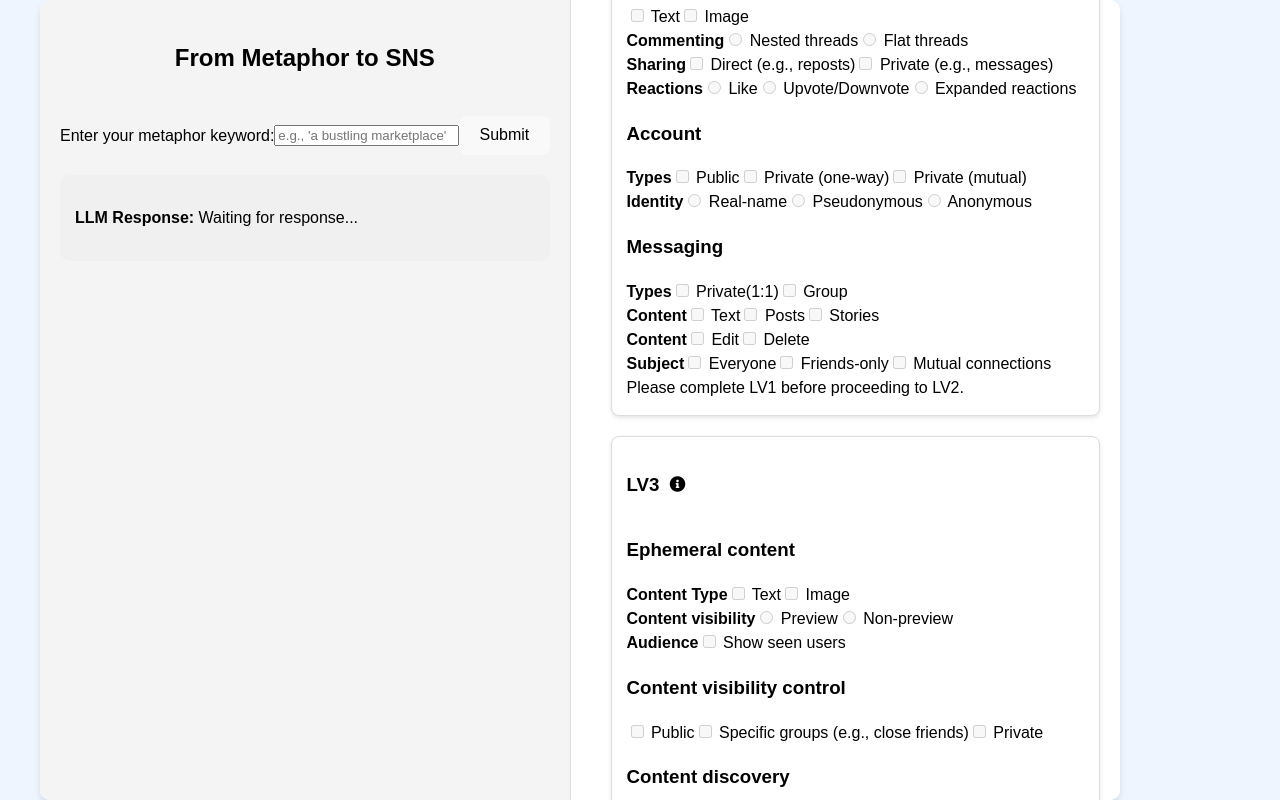
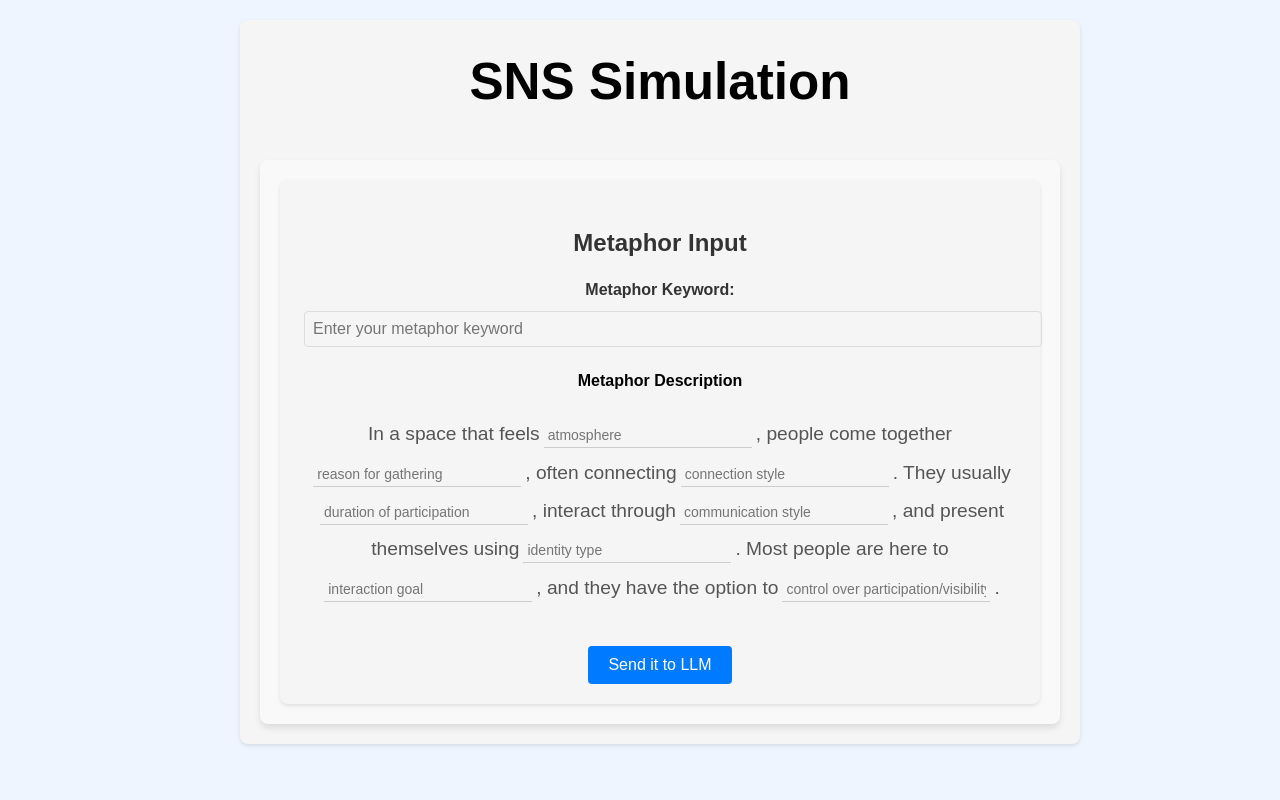
Before and after one commit to marticodes/SNSsimulation, a React (Vite) app: page / in a window 1280 px wide. Built offline with nearby package versions, Linux system fonts and the light colour scheme.

Commit message:
ver4 intergated

```diff
--- a/src/App.css
+++ b/src/App.css
@@ -1,16 +1,152 @@
+html, body {
+  margin: 0;
+  padding: 0;
+  height: 100%;
+  width: 100%;
+}
+
 body {
   font-family: Arial, sans-serif;
-  margin: 0;
-  padding: 0;
   background-color: #eef5ff;
   color: #000000;
   display: flex;
   justify-content: center;
   align-items: center;
-  height: 100vh;
-  overflow: auto;
+  overflow-y: auto;
 }
 
+.App {
+  text-align: center;
+  width: 100%;
+  min-height: 100vh;
+  display: flex;
+  flex-direction: column;
+  position: relative;
+}
+
+.App-header {
+  padding: 20px;
+  color: rgb(0, 0, 0);
+  width: 100%;
+  position: fixed;
+  top: 0;
+  left: 0;
+  right: 0;
+  z-index: 100;
+}
+
+main {
+  display: flex;
+  flex-direction: column;
+  padding: 20px;
+  gap: 30px;
+  width: 100%;
+  overflow-y: auto;
+}
+
+.metaphor-section {
+  width: 100%;
+  max-width: 800px;
+  margin: 0 auto;
+  padding: 20px;
+  background-color: #f5f5f5;
+  border-radius: 8px;
+  box-shadow: 0 2px 4px rgba(0, 0, 0, 0.1);
+}
+
+.panels-section {
+  display: flex;
+  gap: 20px;
+  padding: 20px;
+  justify-content: center;
+  flex-wrap: wrap;
+}
+
+.panel {
+  flex: 1;
+  min-width: 300px;
+  max-width: 400px;
+  background-color: #f5f5f5;
+  border-radius: 8px;
+  padding: 20px;
+  box-shadow: 0 2px 4px rgba(0, 0, 0, 0.1);
+  margin-bottom: 20px;
+}
+
+.panel h3 {
+  margin-top: 0;
+  margin-bottom: 15px;
+}
+
+.panel.disabled {
+  opacity: 0.5;
+  pointer-events: none;
+}
+
+.panel-header {
+  display: flex;
+  justify-content: space-between;
+  align-items: center;
+  margin-bottom: 20px;
+}
+
+.title-and-icon {
+  display: flex;
+  align-items: center;
+  gap: 10px;
+}
+
+.info-icon {
+  position: relative;
+  cursor: help;
+}
+
+.info-tooltip {
+  visibility: hidden;
+  position: absolute;
+  z-index: 1;
+  background-color: #333;
+  color: white;
+  padding: 5px 10px;
+  border-radius: 4px;
+  font-size: 12px;
+  white-space: nowrap;
+  bottom: 100%;
+  left: 50%;
+  transform: translateX(-50%);
+}
+
+.info-icon:hover .info-tooltip {
+  visibility: visible;
+}
+
+.options {
+  text-align: left;
+  margin-bottom: 20px;
+}
+
+.options label {
+  display: block;
+  margin: 8px 0;
+  cursor: pointer;
+}
+
+.options input[type="radio"],
+.options input[type="checkbox"] {
+  margin-right: 8px;
+}
+
+@media (max-width: 1200px) {
+  .panels-section {
+    flex-direction: column;
+    align-items: center;
+  }
+
+  .panel {
+    width: 100%;
+    max-width: 800px;
+  }
+}
 
 .app-container {
   width: 90%;
@@ -183,3 +319,38 @@ body {
   visibility: visible;
   opacity: 1;
 }
+
+.loading-message {
+  margin: 20px 0;
+  padding: 15px;
+  background-color: #e8f4ff;
+  border-radius: 8px;
+  color: #0056b3;
+  font-style: italic;
+}
+
+.llm-response {
+  margin-top: 30px;
+  padding: 20px;
+  background-color: white;
+  border-radius: 8px;
+  box-shadow: 0 2px 4px rgba(0, 0, 0, 0.1);
+  text-align: left;
+}
+
+.llm-response h3 {
+  color: #333;
+  margin-bottom: 15px;
+  font-size: 1.2em;
+}
+
+.response-content {
+  white-space: pre-wrap;
+  line-height: 1.6;
+  color: #444;
+  font-size: 1em;
+  padding: 10px;
+  background-color: #f8f9fa;
+  border-radius: 4px;
+  border: 1px solid #e9ecef;
+}
--- a/src/App.jsx
+++ b/src/App.jsx
@@ -1,6 +1,6 @@
 import React, { useState } from "react";
 import "./App.css";
-import MetaphorPrompt from "./meta-prompt";
+import MetaphorPrompt from "./ver4";
 
 async function fetchLLMResponse(prompt) {
   try {
@@ -389,86 +389,101 @@ function PanelLV3({ isPanel1Completed, selectedConnection }) {
 }
 
 function App() {
-  const [userPrompt, setUserPrompt] = useState("");
-  const [sessionId, setSessionId] = useState(null);
+  const [selections, setSelections] = useState({
+    type: null,
+    order: null,
+    connection: null,
+  });
   const [llmResponse, setLlmResponse] = useState("");
-  const [step, setStep] = useState(1);
+  const [isLoading, setIsLoading] = useState(false);
 
-  const handleSubmit = async (event) => {
-    event.preventDefault();
+  const handleSelectionChange = (key, value) => {
+    setSelections(prev => ({
+      ...prev,
+      [key]: value
+    }));
+  };
 
+  const handleMetaphorSubmit = async (formData) => {
+    setIsLoading(true);
     try {
-      const response = await fetch("http://localhost:5001/api/llm", {
+      // Create a formatted description from the form data
+      const description = `In a space that feels ${formData.atmosphere}, people come together ${formData.reasonForGathering}, often connecting ${formData.connectionStyle}. They usually ${formData.durationOfParticipation}, interact through ${formData.communicationStyle}, and present themselves using ${formData.identityType}. Most people are here to ${formData.interactionGoal}, and they have the option to ${formData.participationControl}.`;
+
+      console.log("Sending to step 2:", { description, metaphorKeyword: formData.metaphorKeyword });
+
+      // Step 2: Convert description to attributes
+      const step2Response = await fetch("http://localhost:5001/api/llm", {
         method: "POST",
         headers: { "Content-Type": "application/json" },
         body: JSON.stringify({
-          sessionId: sessionId || `${Date.now()}`, // Generate a session ID if not already set
-          step,
-          input: userPrompt,
+          step: 2,
+          input: {
+            description,
+            metaphorKeyword: formData.metaphorKeyword
+          },
+          sessionId: Date.now().toString()
         }),
       });
 
-      if (!response.ok) {
-        throw new Error(`Error: ${response.statusText}`);
+      if (!step2Response.ok) {
+        const errorText = await step2Response.text();
+        throw new Error(`Error in step 2: ${step2Response.statusText}. Details: ${errorText}`);
       }
 
-      const data = await response.json();
+      const step2Data = await step2Response.json();
+      console.log("Step 2 response:", step2Data);
 
-      if (step === 1) {
-        setLlmResponse(data.description);
-        setSessionId(`${Date.now()}`);
-        setStep(2);
-      } else if (step === 2) {
-        setLlmResponse(data.attributes);
-        setStep(3);
-      } else if (step === 3) {
-        setLlmResponse(data.features);
-        setStep(1); // Reset for a new session
-        setSessionId(null);
-        setUserPrompt("");
+      // Step 3: Convert attributes to features
+      const step3Response = await fetch("http://localhost:5001/api/llm", {
+        method: "POST",
+        headers: { "Content-Type": "application/json" },
+        body: JSON.stringify({
+          step: 3,
+          input: step2Data.attributes,
+          sessionId: Date.now().toString()
+        }),
+      });
+
+      if (!step3Response.ok) {
+        const errorText = await step3Response.text();
+        throw new Error(`Error in step 3: ${step3Response.statusText}. Details: ${errorText}`);
       }
+
+      const step3Data = await step3Response.json();
+      console.log("Step 3 response:", step3Data);
+      setLlmResponse(step3Data.features);
     } catch (error) {
-      console.error("Failed to fetch LLM response:", error);
-      setLlmResponse("An error occurred while processing your request.");
+      console.error("Failed to process metaphor:", error);
+      setLlmResponse(`An error occurred while processing your metaphor: ${error.message}`);
+    } finally {
+      setIsLoading(false);
     }
   };
 
   return (
-    <div className="app-container">
-      <div className="left-panel">
-        <header className="header">
-          <h2>From Metaphor to SNS</h2>
-        </header>
-
-        <div className="chat-container">
-          <form onSubmit={handleSubmit} className="chat-form">
-            <label htmlFor="userPrompt">Enter your metaphor keyword:</label>
-            <input
-              id="userPrompt"
-              type="text"
-              value={userPrompt}
-              onChange={(e) => setUserPrompt(e.target.value)}
-              placeholder="e.g., 'a bustling marketplace'"
-              required
-            />
-            <button type="submit">Submit</button>
-          </form>
-
-          <div className="chat-response">
-            <p>
-              <strong>LLM Response:</strong> {llmResponse || "Waiting for response..."}
-            </p>
-          </div>
+    <div className="App">
+      <header className="App-header">
+        <h1>SNS Simulation</h1>
+      </header>
+      <main>
+        <div className="metaphor-section">
+          <MetaphorPrompt onSubmit={handleMetaphorSubmit} />
+          {isLoading && (
+            <div className="loading-message">
+              Processing your metaphor...
+            </div>
+          )}
+          {llmResponse && (
+            <div className="llm-response">
+              <h3>Generated Features:</h3>
+              <div className="response-content">
+                {llmResponse}
+              </div>
+            </div>
+          )}
         </div>
-      </div>
-
-      <div className="right-panel">
-        <div className="panels-container">
-          <PanelLV1 />
-          <PanelLV2/>
-          <PanelLV3 />
-        </div>
-      </div>
+      </main>
     </div>
   );
 }
--- a/src/ver4.css
+++ b/src/ver4.css
@@ -1,4 +1,6 @@
 .metaphor-prompt-container {
+    max-width: 800px;
+    margin-top: 120px;
     padding: 20px;
     background-color: #f9f9f9;
     border-radius: 8px;
@@ -8,6 +10,10 @@
   .metaphor-form {
     font-family: "Arial", sans-serif;
     line-height: 1.6;
+    background-color: #f5f5f5;
+    padding: 20px;
+    border-radius: 8px;
+    box-shadow: 0 2px 4px rgba(0, 0, 0, 0.1);
   }
 
   .metaphor-form h3 {
@@ -19,35 +25,58 @@
   .metaphor-form p {
     font-size: 1.2em;
     color: #555;
+    line-height: 2;
+  }
+
+  .metaphor-keyword {
+    margin-bottom: 20px;
+  }
+
+  .metaphor-keyword label {
+    display: block;
+    margin-bottom: 8px;
+    font-weight: bold;
+    color: #333;
+  }
+
+  .metaphor-keyword input {
+    width: 100%;
+    padding: 8px;
+    border: 1px solid #ddd;
+    border-radius: 4px;
+    font-size: 16px;
+    color: #000;
   }
 
   .input-blank {
-    border: 1px solid #ccc;
-    background-color: #fff;
-    border-radius: 4px;
-    padding: 5px 10px;
-    margin: 0 5px;
-    font-size: 0.9em;
+    border: none;
+    border-bottom: 1px solid #ccc;
+    padding: 4px;
+    margin: 0 4px;
+    min-width: 200px;
+    background: transparent;
     color: #000;
-    width: auto;
-    min-width: 130px;
+    font-size: 14px;
+  }
+
+  .input-blank:last-of-type {
+    min-width: 200px;
   }
 
   .input-blank:focus {
     outline: none;
-    border-color: #007bff;
-    box-shadow: 0 0 5px rgba(0, 123, 255, 0.5);
+    border-bottom: 2px solid #007bff;
   }
 
   .submit-button {
-    margin-top: 20px;
-    padding: 10px 20px;
     background-color: #007bff;
     color: white;
+    padding: 10px 20px;
     border: none;
     border-radius: 4px;
-    font-size: 1em;
     cursor: pointer;
+    font-size: 16px;
+    margin-top: 20px;
   }
 
   .submit-button:hover {
--- a/src/ver4.jsx
+++ b/src/ver4.jsx
@@ -3,6 +3,7 @@ import "./ver4.css";
 
 const MetaphorPrompt = ({ onSubmit }) => {
   const [formData, setFormData] = useState({
+    metaphorKeyword: "",
     atmosphere: "",
     reasonForGathering: "",
     connectionStyle: "",
@@ -26,7 +27,20 @@ const MetaphorPrompt = ({ onSubmit }) => {
   return (
     <div className="metaphor-prompt-container">
       <form onSubmit={handleSubmit} className="metaphor-form">
-        <h3>Metaphor Description</h3>
+        <h3>Metaphor Input</h3>
+        <div className="metaphor-keyword">
+          <label htmlFor="metaphorKeyword">Metaphor Keyword:</label>
+          <input
+            type="text"
+            id="metaphorKeyword"
+            name="metaphorKeyword"
+            value={formData.metaphorKeyword}
+            onChange={handleChange}
+            placeholder="Enter your metaphor keyword"
+            className="input-blank"
+          />
+        </div>
+        <h4>Metaphor Description</h4>
         <p>
           In a space that feels
           <input
```
Also changed, not shown: 1 other file (tests, documents, lock files or other folders).
